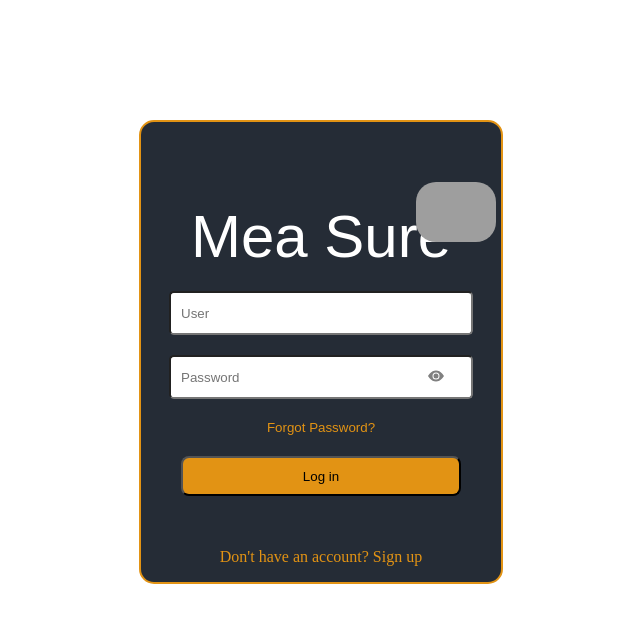
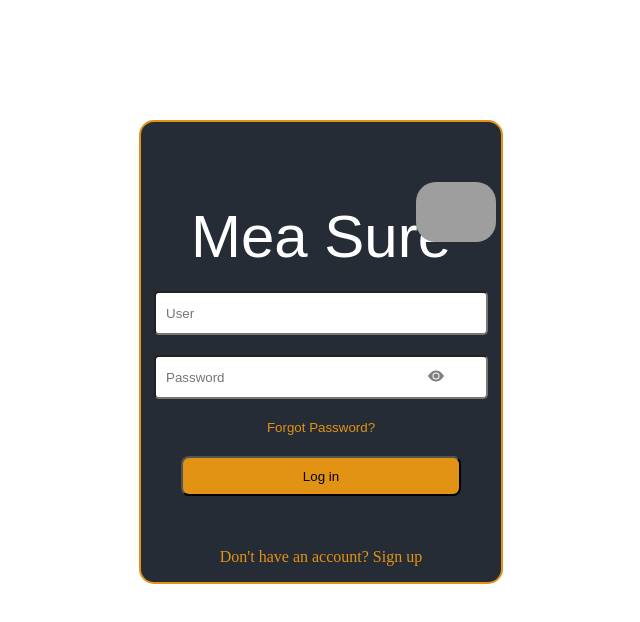
Before and after one commit to Cristianscamilo/measure, a React (Vite) app: page / in a window 1280 px wide. Shown: the top 622 px of the page, without its empty margins (319-959 px from the left). Built offline with nearby package versions, Linux system fonts and the light colour scheme; grey boxes are pictures that could not be loaded; the HTML template or start-up script is replaced by a standard one; a web font is replaced by a local one.

Commit message:
HidePassword

```diff
--- a/src/components/pages/loginContainer/Login.module.css
+++ b/src/components/pages/loginContainer/Login.module.css
@@ -38,7 +38,7 @@
 color: black;
   height: 40px;
   width:280px;
-  padding: 0 10px;
+  padding: 0 40px 0 10px;
 }
 
 .fotgotPassword {
```
